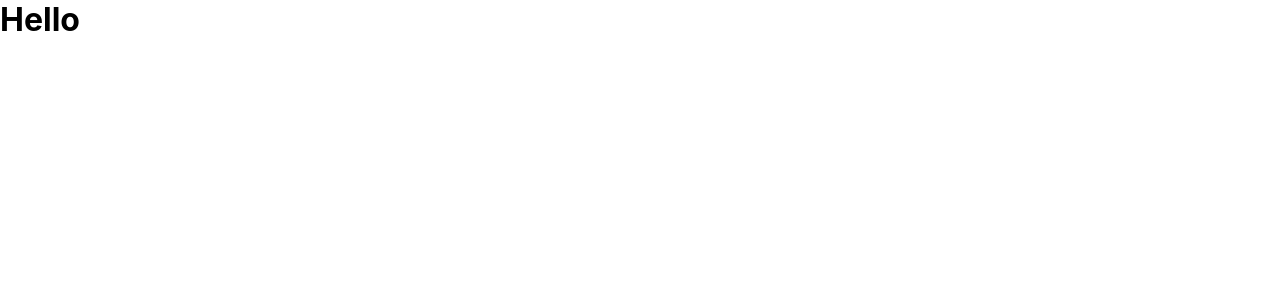
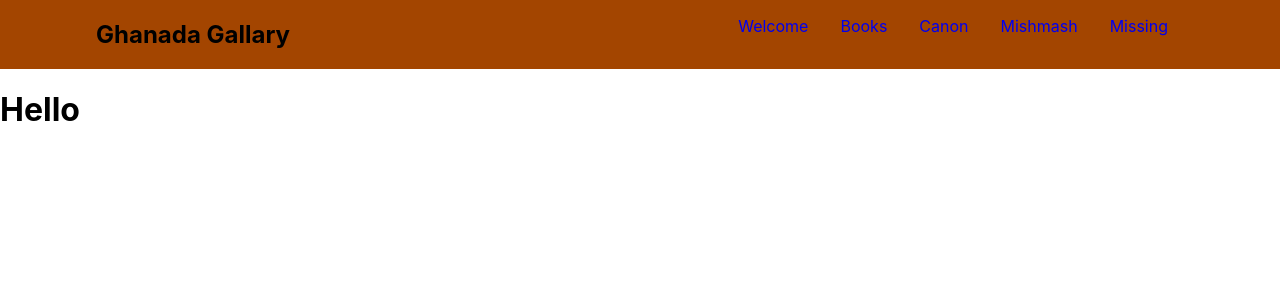
Before and after one commit to shashwat0802/ghanada-comics, a React (Create React App) app: page / in a window 1280 px wide. Shown: the top 300 px of the page. Built offline with nearby package versions, Linux system fonts and the light colour scheme.

Commit message:
secondary commit

```diff
--- a/package.json
+++ b/package.json
@@ -6,6 +6,7 @@
     "@testing-library/jest-dom": "^4.2.4",
     "@testing-library/react": "^9.3.2",
     "@testing-library/user-event": "^7.1.2",
+    "classnames": "^2.2.6",
     "react": "^16.13.1",
     "react-dom": "^16.13.1",
     "react-router-dom": "^5.2.0",
--- a/src/App.css
+++ b/src/App.css
@@ -1,5 +1,14 @@
-* {
+html {
+  box-sizing: border-box;
+}
+
+*,
+*:before,
+*:after {
+  box-sizing: border-box;
+}
+
+body {
   margin: 0;
   padding: 0;
-  box-sizing: border-box;
 }
--- a/src/App.js
+++ b/src/App.js
@@ -1,11 +1,16 @@
 import React from "react"
 
 import "./App.css"
+import Navbar from "./components/Navbar"
+import { BrowserRouter as Router } from "react-router-dom"
 
 function App() {
   return (
     <div className="App">
-      <h1>Hello</h1>
+      <Router>
+        <Navbar />
+        <h1>Hello</h1>
+      </Router>
     </div>
   )
 }
--- /dev/null
+++ b/src/components/Navbar.js
@@ -0,0 +1,38 @@
+import React from "react"
+import "../styles/Navbar.css"
+import Welcome from "./submenu/Welcome"
+import { Link } from "react-router-dom"
+
+const Navbar = () => {
+  return (
+    <nav className="Navbar">
+      <div className="container">
+        <div className="navbar-brand">
+          <h1>Ghanada Gallary</h1>
+        </div>
+        <div className="items-wrapper">
+          <ul>
+            <li className="item">
+              <Link to="#">Welcome</Link>
+              <Welcome />
+            </li>
+            <li className="item">
+              <Link to="#">Books</Link>
+            </li>
+            <li className="item">
+              <Link to="#">Canon</Link>
+            </li>
+            <li className="item">
+              <Link to="#">Mishmash</Link>
+            </li>
+            <li className="item">
+              <Link to="#">Missing</Link>
+            </li>
+          </ul>
+        </div>
+      </div>
+    </nav>
+  )
+}
+
+export default Navbar
--- /dev/null
+++ b/src/components/submenu/Welcome.js
@@ -0,0 +1,46 @@
+import React from "react"
+import { Link } from "react-router-dom"
+
+const Welcome = () => {
+  return (
+    <ul className="welcome-submenu">
+      <li className="submenu-item">
+        <Link to href="#">
+          Intro
+        </Link>
+      </li>
+      <li className="submenu-item">
+        <Link to href="#">
+          Why
+        </Link>
+      </li>
+      <li className="submenu-item">
+        <Link to href="#">
+          How
+        </Link>
+      </li>
+      <li className="submenu-item">
+        <Link to href="#">
+          Author
+        </Link>
+      </li>
+      <li className="submenu-item">
+        <Link to href="#">
+          Artists
+        </Link>
+      </li>
+      <li className="submenu-item">
+        <Link to href="#">
+          Hero
+        </Link>
+      </li>
+      <li className="submenu-item">
+        <Link to href="#">
+          Thanks
+        </Link>
+      </li>
+    </ul>
+  )
+}
+
+export default Welcome
--- /dev/null
+++ b/src/styles/Navbar.css
@@ -0,0 +1,43 @@
+.Navbar {
+  background-color: #a34500;
+}
+
+.Navbar .container {
+  width: 85%;
+  margin: 0 auto;
+  display: flex;
+  justify-content: space-between;
+}
+
+.Navbar .items-wrapper ul {
+  display: flex;
+}
+
+.Navbar .item {
+  margin: 0 1rem;
+  list-style-type: none;
+  cursor: pointer;
+  display: inline;
+  position: relative;
+}
+
+.item a {
+  text-decoration: none;
+}
+
+/* submenu styling */
+
+.welcome-submenu {
+  display: none !important;
+}
+
+.item:hover .welcome-submenu {
+  display: block !important;
+  position: absolute;
+  right: 0.5rem;
+  text-align: center;
+}
+
+.submenu-item {
+  list-style-type: none;
+}
```
Also changed, not shown: 1 other file (tests, documents, lock files or other folders).
